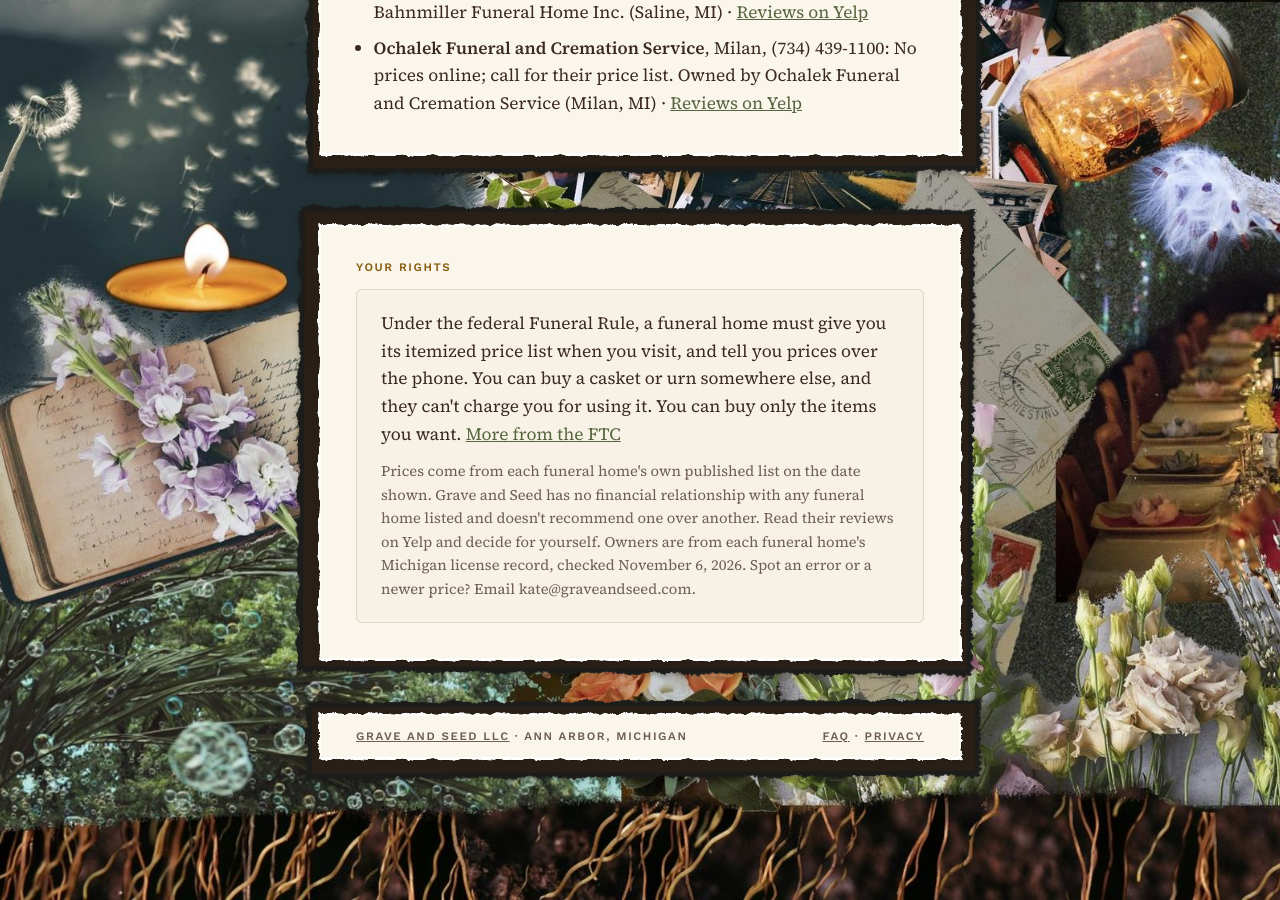
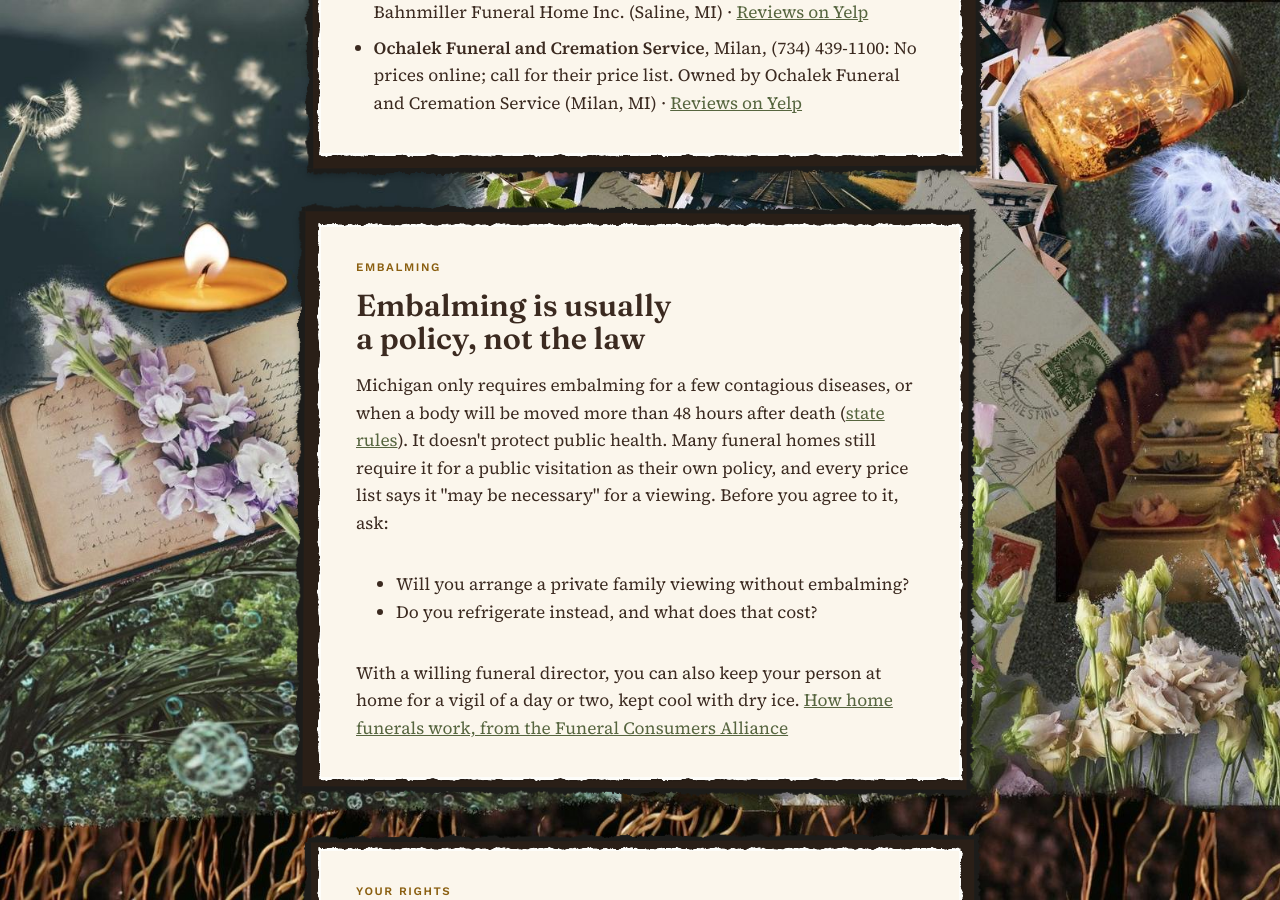
Before and after one commit to katekelley/graveandseed, a Jekyll site: the page built from prices.html, in a window 1280 px wide and 900 px high, scrolled down 4833 px. Built offline with Jekyll 4.4.1, drawn with Linux system fonts in a browser that asks for light colours.

Commit message:
Prices: explain that embalming is usually policy, not law; fix 48-hour rule on first-week guide
Michigan requires embalming only for listed contagious diseases or when a body
is moved more than 48 hours after death (Mich Admin Code R 325.2, per LARA).
Adds questions to ask about private viewing and refrigeration, and a link to
the Funeral Consumers Alliance home funeral guide.

Co-Authored-By: Claude Opus 5.5 <noreply@anthropic.com>
Claude-Session: https://claude.ai/code/session_011MgnuDPPcyysDfMpMHL2sF

```diff
--- a/prices.html
+++ b/prices.html
@@ -147,6 +147,17 @@ ol.notes strong { color: var(--ink); font-weight: 600; }
     </section>
 
     <section>
+      <span class="label">Embalming</span>
+      <h2>Embalming is usually a policy, not the law</h2>
+      <p>Michigan only requires embalming for a few contagious diseases, or when a body will be moved more than 48 hours after death (<a href="https://www.michigan.gov/lara/bureau-list/cscl/licensing/prof/mortuary/spotlight/embalming-final-disposition-and-fe-inspections" rel="noopener">state rules</a>). It doesn't protect public health. Many funeral homes still require it for a public visitation as their own policy, and every price list says it "may be necessary" for a viewing. Before you agree to it, ask:</p>
+      <ul>
+        <li>Will you arrange a private family viewing without embalming?</li>
+        <li>Do you refrigerate instead, and what does that cost?</li>
+      </ul>
+      <p>With a willing funeral director, you can also keep your person at home for a vigil of a day or two, kept cool with dry ice. <a href="https://www.funerals.org/get-help/making-decisions/how-to-arrange-a-home-funeral/" rel="noopener">How home funerals work, from the Funeral Consumers Alliance</a></p>
+    </section>
+
+    <section>
       <span class="label">Your rights</span>
       <div class="box">
         <p>Under the federal Funeral Rule, a funeral home must give you its itemized price list when you visit, and tell you prices over the phone. You can buy a casket or urn somewhere else, and they can't charge you for using it. You can buy only the items you want. <a href="https://consumer.ftc.gov/articles/ftc-funeral-rule" rel="noopener">More from the FTC</a></p>
--- a/resources/first-week.html
+++ b/resources/first-week.html
@@ -22,7 +22,7 @@ permalink: /resources/first-week/
   <h2>Within a few days</h2>
   <ul>
     <li><strong>Choose a funeral home.</strong> Michigan is one of the few states that requires a licensed funeral director to file the death certificate, move the body, get permits and oversee burial or cremation. You can still do a lot yourself, including a home vigil, with a cooperating funeral director. <a href="/prices/">Compare Washtenaw prices</a></li>
-    <li><strong>You only pay for what you choose.</strong> Embalming is not required by Michigan law except in a few situations, like long-distance transport. Refrigeration is a common alternative.</li>
+    <li><strong>You only pay for what you choose.</strong> Michigan only requires embalming for a few contagious diseases, or if the body will be moved more than 48 hours after death. Refrigeration is a common alternative.</li>
     <li><strong>The paperwork clock:</strong> the funeral director files the death record within 72 hours and gets the burial or cremation permit. For cremation, the county medical examiner signs off first.</li>
     <li><strong>Decide on burial or cremation.</strong> If you choose direct cremation, the celebration can happen weeks later. <a href="/resources/caskets/">Lower-cost options</a> &middot; <a href="/resources/green-burial/">Green burial</a></li>
   </ul>
@@ -59,5 +59,5 @@ permalink: /resources/first-week/
     <li><strong>Ann Arbor Death Cafe</strong> meets monthly, online and at Crazy Wisdom on Main Street, for anyone who wants to talk openly about death.</li>
   </ul>
 
-  <p class="small">This is general information, not legal advice. Checked November 2026. Sources include Michigan law (MCL 700.3206, 333.2843, 333.2848), LARA, Washtenaw County, the Social Security Administration and the VA. Spot an error? Email {{ site.data.content.email }}.</p>
+  <p class="small">This is general information, not legal advice. Checked November 2026. Sources include Michigan law (MCL 700.3206, 333.2843, 333.2848; Mich Admin Code R 325.2), LARA, Washtenaw County, the Social Security Administration and the VA. Spot an error? Email {{ site.data.content.email }}.</p>
 </section>
```
